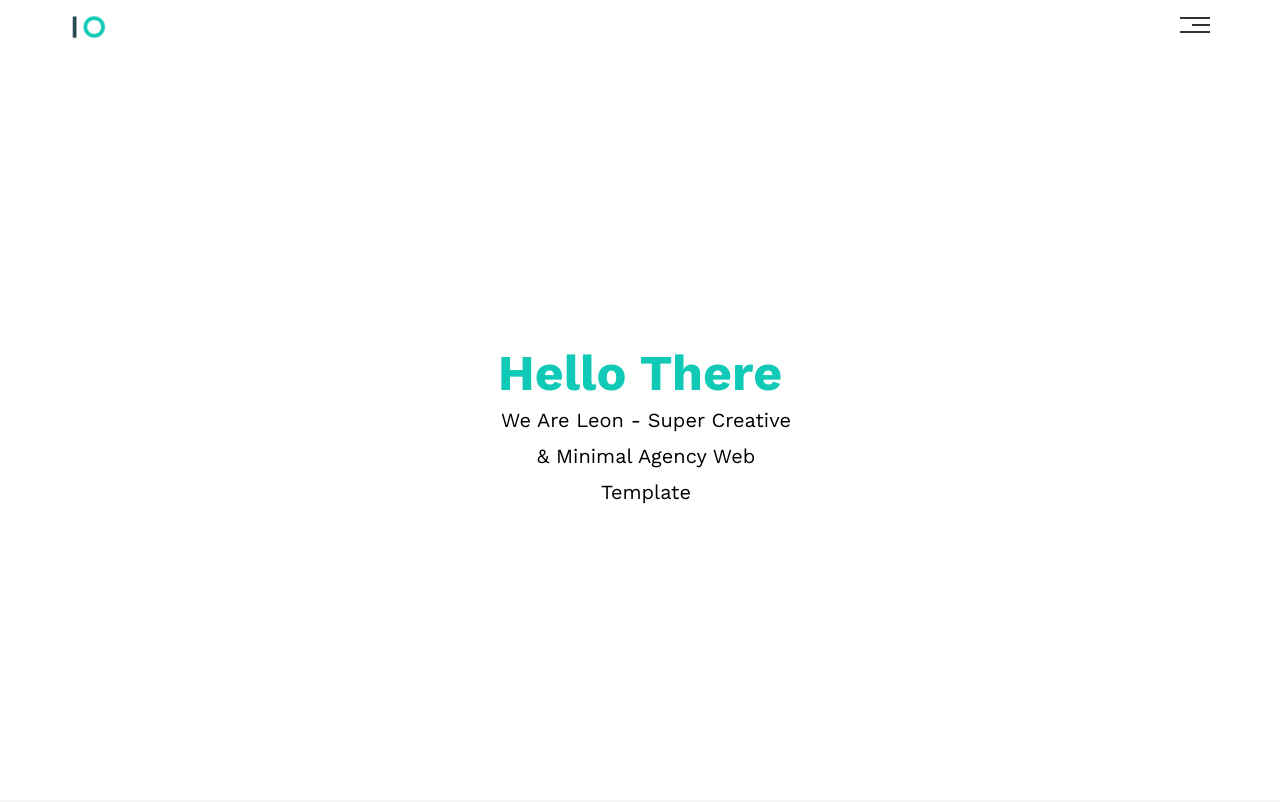
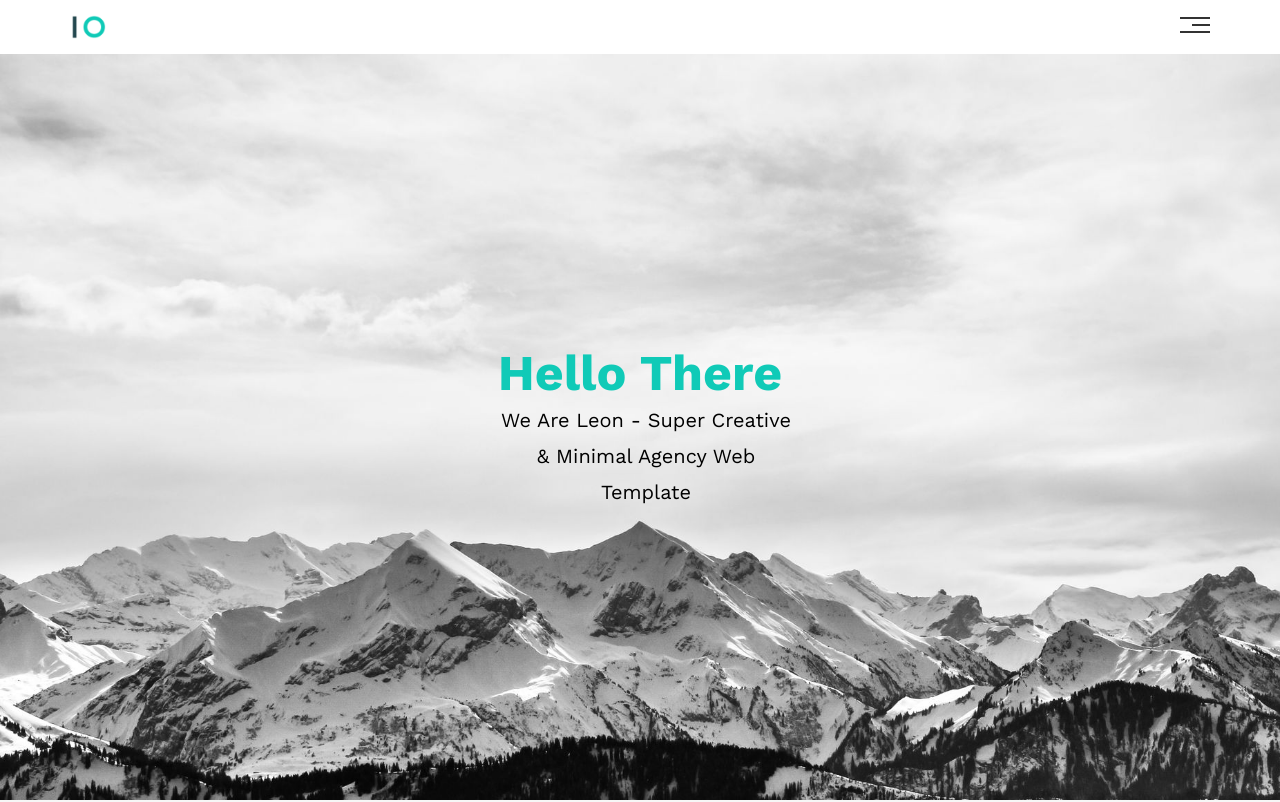
Before and after one commit to AmelChenni/website-landing-template, a plain HTML site: page index.html in a window 1280 px wide. Shown: the top 802 px of the page. Drawn offline with nearby package versions, Linux system fonts and the light colour scheme; the site is published under a folder, as on GitHub Pages, so addresses that start at the root find nothing.

Commit message:
Upload The Design

```diff
--- a/assets/css/style.css
+++ b/assets/css/style.css
@@ -159,7 +159,7 @@ header .links ul li:not(:last-child){
 }
 /* ****************** start  landing ****************************/
 .landing {
-  background-image: url("/assets/img/landing.jpg");
+  background-image: url("../img/landing.jpg");
   height: calc(100vh - 54px);
   background-size: cover;
   display: flex;
```
